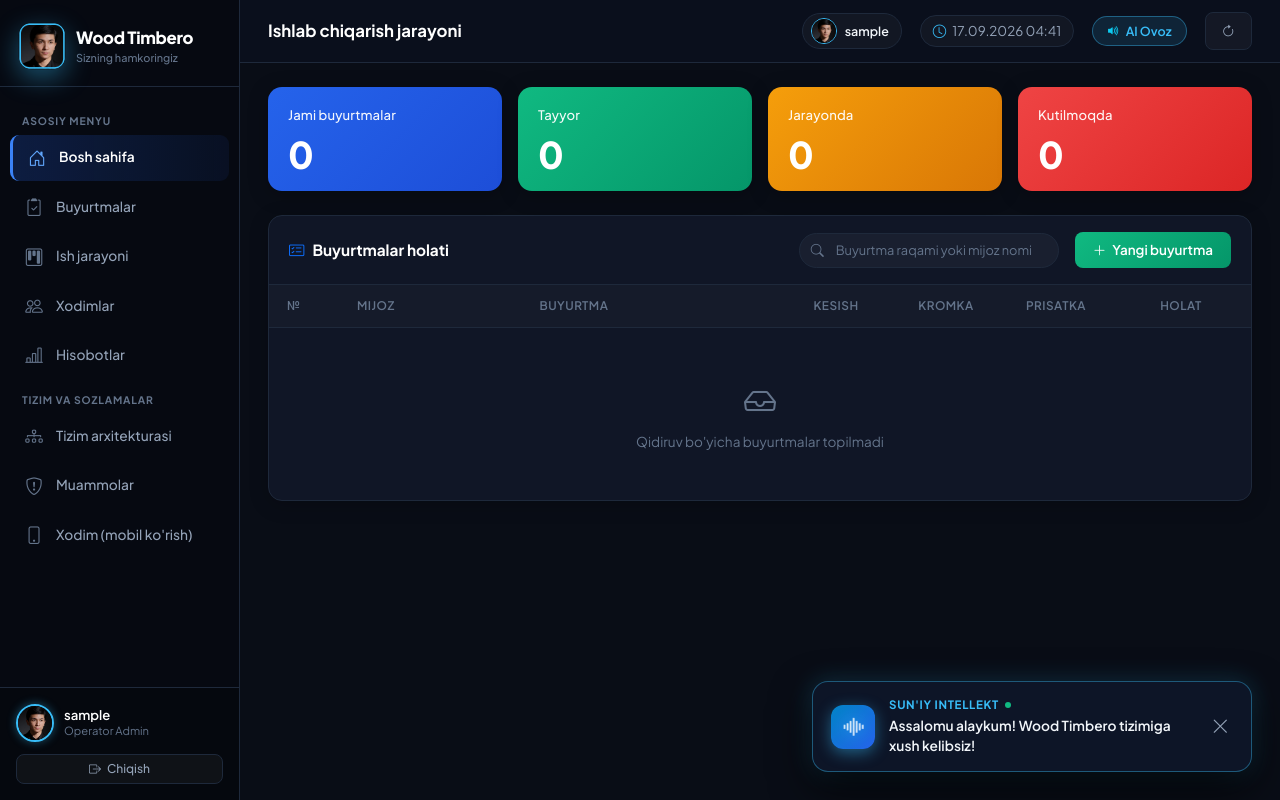
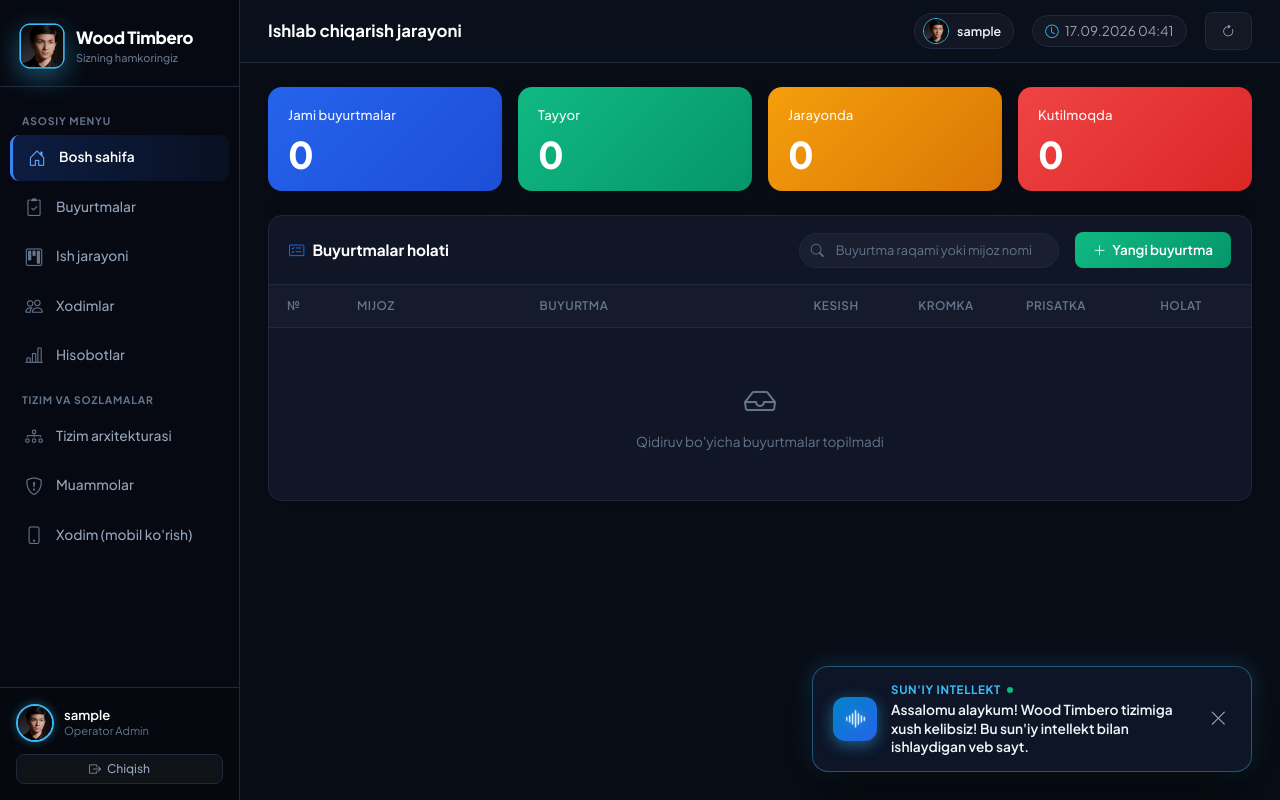
Before and after one commit to aliyevogabek894-cmyk/mebel-, a Django app: page / in a window 1280 px wide. Run offline with Django 5.2, Linux system fonts and the light colour scheme; the visitor is signed in with stand-in values (Sample User, id 1); data that the repository does not hold is empty.

Commit message:
Update: Refine AI voice welcome text, remove buttons, play strictly once on site entry

```diff
--- a/production/templates/production/base.html
+++ b/production/templates/production/base.html
@@ -272,28 +272,6 @@
             border-radius: 20px;
         }
         .topbar-clock i { color: #38bdf8; }
-
-        .btn-ai-voice {
-            background: rgba(56, 189, 248, 0.12);
-            border: 1px solid rgba(56, 189, 248, 0.4);
-            color: #38bdf8;
-            border-radius: 20px;
-            padding: 5px 14px;
-            font-size: 0.78rem;
-            font-weight: 600;
-            display: inline-flex;
-            align-items: center;
-            gap: 6px;
-            cursor: pointer;
-            transition: all 0.2s ease;
-        }
-        .btn-ai-voice:hover {
-            background: rgba(56, 189, 248, 0.25);
-            color: #ffffff;
-            border-color: #38bdf8;
-            box-shadow: 0 0 15px rgba(56, 189, 248, 0.4);
-            transform: translateY(-1px);
-        }
         @keyframes pulseWave {
             0% { transform: scale(0.95); opacity: 0.8; }
             100% { transform: scale(1.15); opacity: 1; filter: drop-shadow(0 0 8px #38bdf8); }
@@ -790,10 +768,6 @@
                     <i class="bi bi-clock"></i>
                     <span id="clockDisplay">{{ current_time_str }}</span>
                 </div>
-                <button type="button" class="btn-ai-voice" onclick="playAIVoice(true)" title="Sun'iy intellekt salomlashishi">
-                    <i class="bi bi-volume-up-fill text-info"></i>
-                    <span>AI Ovoz</span>
-                </button>
                 <a href="{% url 'dashboard' %}" class="btn-wood-outline btn-sm" title="Yangilash">
                     <i class="bi bi-arrow-clockwise"></i>
                 </a>
@@ -868,52 +842,45 @@
         });
     }
 
-    // AI Voice Greeting Function
-    let hasPlayedWelcome = false;
-
-    function playAIVoice(force = false) {
-        if (hasPlayedWelcome && !force) return;
+    // AI Voice Welcome (No buttons, strictly once per session/login)
+    function playAIVoice() {
+        if (sessionStorage.getItem("has_welcomed_once") === "true") return;
 
         const toast = document.getElementById("aiVoiceToast");
-        const playBtn = document.getElementById("aiToastPlayBtn");
         const waveIcon = document.getElementById("aiWaveIcon");
-
-        if (toast) {
-            toast.style.display = "flex";
-            toast.style.opacity = "1";
-        }
 
         const audioSrc = window.WOOD_TIMBERO_WELCOME_AUDIO || "{% static 'audio/welcome.mp3' %}";
         const audio = new Audio(audioSrc);
 
-        const playPromise = audio.play();
-        if (playPromise !== undefined) {
-            playPromise.then(() => {
-                hasPlayedWelcome = true;
-                if (playBtn) playBtn.style.display = "none";
+        const triggerSpeech = () => {
+            if (sessionStorage.getItem("has_welcomed_once") === "true") return;
+            sessionStorage.setItem("has_welcomed_once", "true");
+
+            audio.play().then(() => {
+                if (toast) {
+                    toast.style.display = "flex";
+                    toast.style.opacity = "1";
                     if (waveIcon) waveIcon.classList.add("pulse-wave");
                     setTimeout(() => {
-                    if (toast) {
                         toast.style.opacity = "0";
                         setTimeout(() => { toast.style.display = "none"; }, 500);
+                    }, 6500);
                 }
-                }, 6500);
             }).catch(err => {
-                console.log("Autoplay waiting for user gesture:", err);
-                if (playBtn) playBtn.style.display = "inline-flex";
-
+                console.log("Autoplay waiting for first gesture:", err);
+                // Unlock on the very first interaction (click/touch/key) anywhere on page
                 const unlockOnGesture = () => {
                     audio.play().then(() => {
-                        hasPlayedWelcome = true;
-                        if (playBtn) playBtn.style.display = "none";
+                        if (toast) {
+                            toast.style.display = "flex";
+                            toast.style.opacity = "1";
                             if (waveIcon) waveIcon.classList.add("pulse-wave");
                             setTimeout(() => {
-                            if (toast) {
                                 toast.style.opacity = "0";
                                 setTimeout(() => { toast.style.display = "none"; }, 500);
+                            }, 6500);
                         }
-                        }, 5500);
-                    }).catch(e => console.log("Unlock play error:", e));
+                    }).catch(e => console.log(e));
 
                     document.removeEventListener("click", unlockOnGesture);
                     document.removeEventListener("keydown", unlockOnGesture);
@@ -923,24 +890,19 @@
                 document.addEventListener("keydown", unlockOnGesture, { once: true });
                 document.addEventListener("touchstart", unlockOnGesture, { once: true });
             });
-        }
+        };
+
+        triggerSpeech();
     }
 
-    // Auto-play on login OR on first session visit
+    // Run automatically when site is opened
     document.addEventListener("DOMContentLoaded", function() {
-        const justLogged = sessionStorage.getItem("just_logged_in") === "true";
-        const welcomed = sessionStorage.getItem("welcomed_this_session") === "true";
-
-        if (justLogged || !welcomed) {
-            sessionStorage.removeItem("just_logged_in");
-            sessionStorage.setItem("welcomed_this_session", "true");
-            setTimeout(() => playAIVoice(false), 400);
-        }
+        setTimeout(playAIVoice, 500);
     });
 </script>
 
-<!-- AI Voice Welcome Toast Notification -->
-<div id="aiVoiceToast" style="position: fixed; bottom: 28px; right: 28px; z-index: 99999; background: #0d1527; border: 1px solid rgba(56, 189, 248, 0.4); border-radius: 16px; padding: 14px 18px; box-shadow: 0 15px 40px rgba(0, 0, 0, 0.8), 0 0 25px rgba(56, 189, 248, 0.25); display: none; align-items: center; gap: 14px; color: #fff; max-width: 440px; transition: opacity 0.5s ease; backdrop-filter: blur(12px);">
+<!-- AI Voice Notification (Banner only, no buttons) -->
+<div id="aiVoiceToast" style="position: fixed; bottom: 28px; right: 28px; z-index: 99999; background: #0d1527; border: 1px solid rgba(56, 189, 248, 0.4); border-radius: 16px; padding: 14px 20px; box-shadow: 0 15px 40px rgba(0, 0, 0, 0.8), 0 0 25px rgba(56, 189, 248, 0.25); display: none; align-items: center; gap: 14px; color: #fff; max-width: 440px; transition: opacity 0.5s ease; backdrop-filter: blur(12px);">
     <div style="width: 44px; height: 44px; border-radius: 12px; background: linear-gradient(135deg, #0284c7, #2563eb); display: flex; align-items: center; justify-content: center; font-size: 1.35rem; flex-shrink: 0; box-shadow: 0 4px 15px rgba(56, 189, 248, 0.45); color: #ffffff;">
         <i class="bi bi-soundwave" id="aiWaveIcon"></i>
     </div>
@@ -949,10 +911,7 @@
             <span>Sun'iy Intellekt</span>
             <span style="display:inline-block; width:6px; height:6px; background:#10b981; border-radius:50%;"></span>
         </div>
-        <div style="font-size: 0.86rem; font-weight: 600; color: #f1f5f9; margin-top: 2px;">Assalomu alaykum! Wood Timbero tizimiga xush kelibsiz!</div>
-        <button id="aiToastPlayBtn" type="button" onclick="playAIVoice(true)" style="display: none; margin-top: 8px; background: linear-gradient(135deg, #0284c7, #2563eb); border: none; color: #fff; padding: 4px 12px; border-radius: 14px; font-size: 0.75rem; font-weight: 700; cursor: pointer; box-shadow: 0 2px 10px rgba(56, 189, 248, 0.4);">
-            <i class="bi bi-play-fill me-1"></i> Ovozni tinglash
-        </button>
+        <div style="font-size: 0.86rem; font-weight: 600; color: #f1f5f9; margin-top: 3px; line-height: 1.35;">Assalomu alaykum! Wood Timbero tizimiga xush kelibsiz! Bu sun'iy intellekt bilan ishlaydigan veb sayt.</div>
     </div>
     <button type="button" onclick="document.getElementById('aiVoiceToast').style.display='none'" style="background: none; border: none; color: #94a3b8; font-size: 1.1rem; cursor: pointer; padding: 0 4px; line-height: 1;">
         <i class="bi bi-x-lg"></i>
--- a/production/templates/registration/login.html
+++ b/production/templates/registration/login.html
@@ -123,11 +123,6 @@
         </div>
         <h3 style="font-weight: 800; color: #ffffff; margin: 0; font-size: 1.4rem;">Wood Timbero</h3>
         <p style="color: #64748b; font-size: 0.8rem; margin: 4px 0 0;">Sizning hamkoringiz · Ishlab chiqarish tizimi</p>
-        <div class="mt-2">
-            <button type="button" class="btn btn-sm" onclick="new Audio(window.WOOD_TIMBERO_WELCOME_AUDIO || '{% static 'audio/welcome.mp3' %}').play()" style="background: rgba(56,189,248,0.1); border: 1px solid rgba(56,189,248,0.3); color: #38bdf8; border-radius: 20px; font-size: 0.74rem; padding: 3px 10px;">
-                <i class="bi bi-volume-up-fill me-1"></i> AI Ovozni sinash
-            </button>
-        </div>
     </div>
 
     <div class="login-body">
```
Lines whose indentation alone changed are shown as unchanged.
